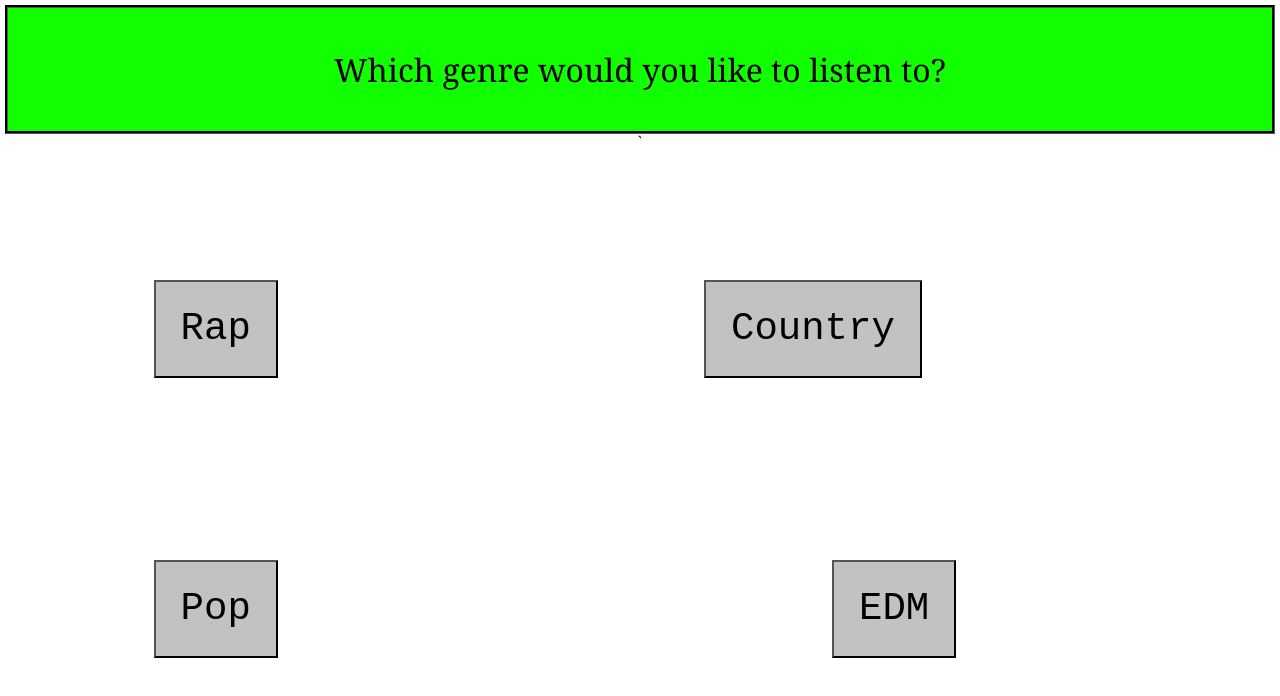
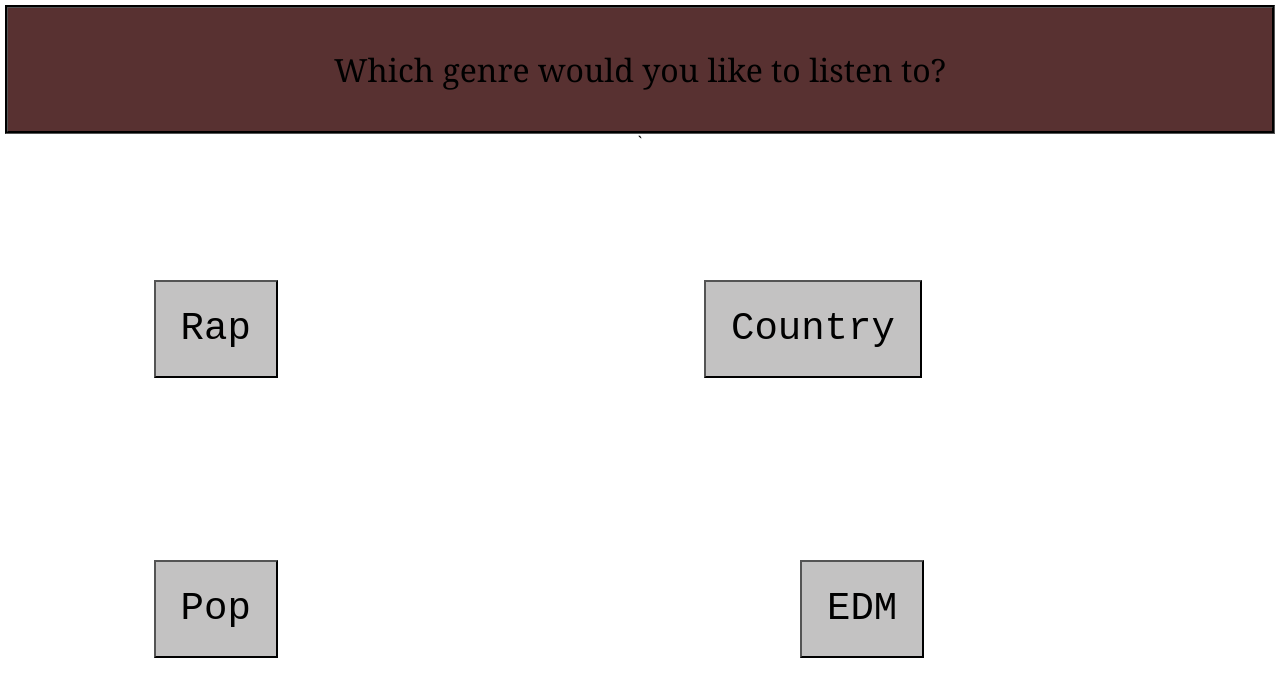
Before and after one commit to maclaing12345/Song-Chooser, a plain HTML site: page question2.html in a window 1280 px wide. Drawn offline with Linux system fonts and the light colour scheme.

Commit message:
Update question2.css

```diff
--- a/question2.css
+++ b/question2.css
@@ -6,7 +6,7 @@ body{
 }
 
 p {
-    color: rgb(0, 0, 0);
+    color: brown;
     font-weight: lighter;
     font-size: large;
     font-family: Georgia, 'Times New Roman', Times, serif;
@@ -19,7 +19,7 @@ h1 {
 }
 
 header {
-    background-color: rgb(17, 255, 0);
+    background-color: rgb(88, 49, 49);
     padding: 40px;
     font-family: Georgia, 'Times New Roman', Times, serif;
     font-size: xx-large;
@@ -47,7 +47,7 @@ outline-style: groove;
 #EDM{
     position: absolute;
     top: 70vh;
-    left: 65vw;
+    left: 62.5vw;
 }#Country{
     position: absolute;
     top: 35vh;
```
